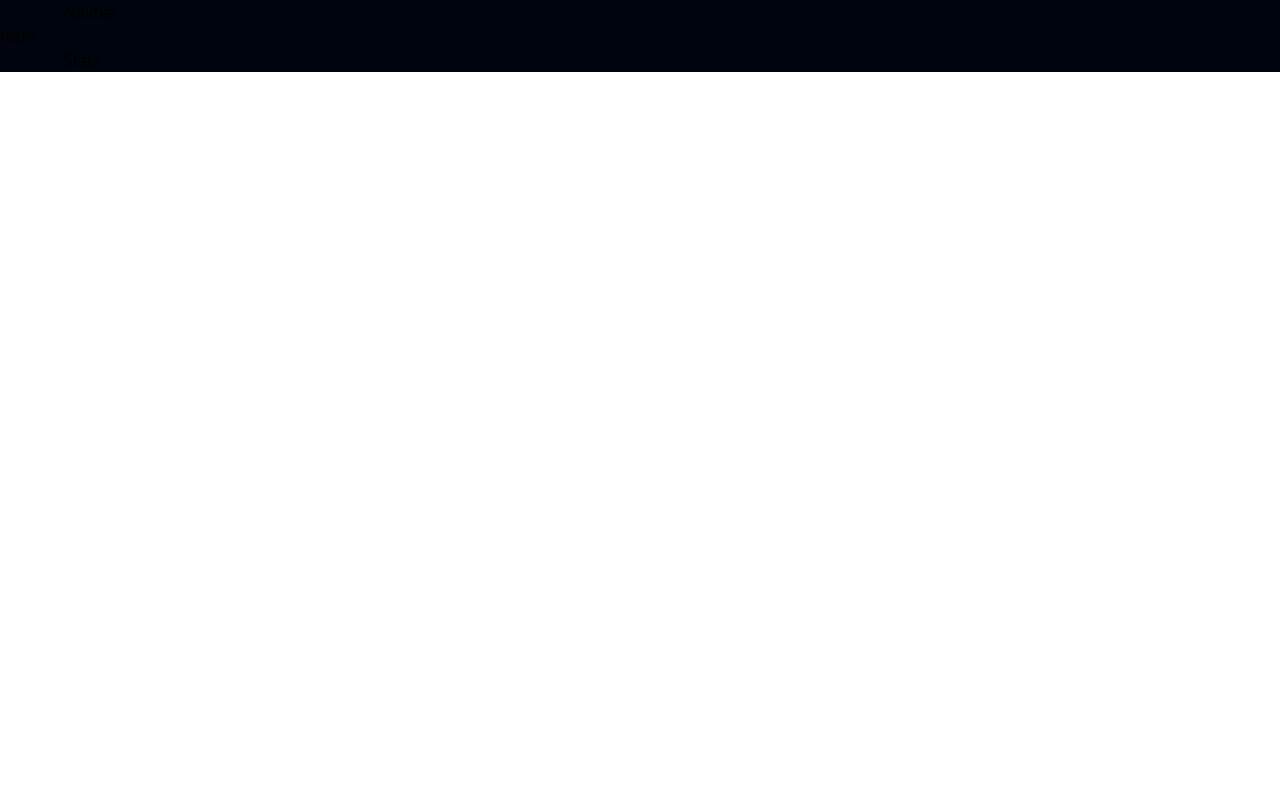
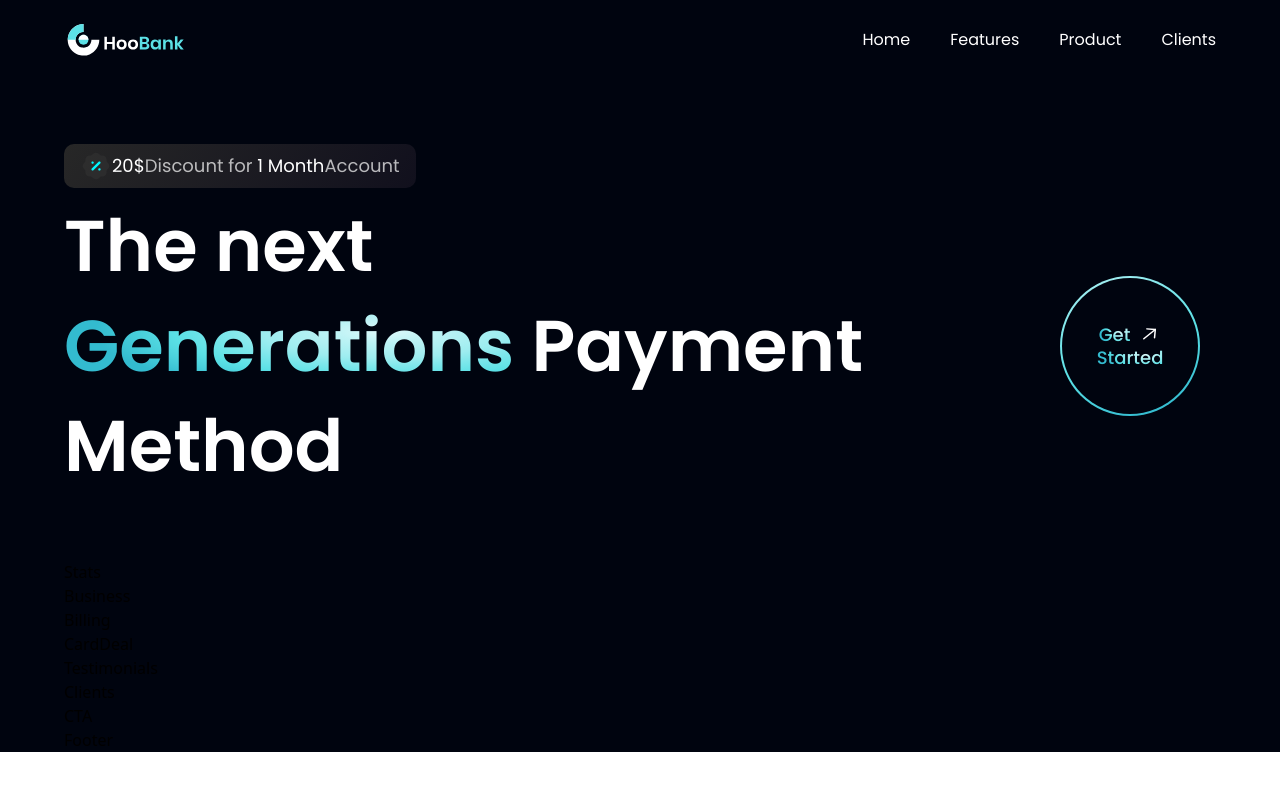
Before and after one commit to STYersonH/Bank-modern-app, a React (Vite) app: page / in a window 1280 px wide. Shown: the top 790 px of the page. Built offline with nearby package versions, Linux system fonts and the light colour scheme.

Commit message:
adding circle of get Started ->

```diff
--- a/src/App.jsx
+++ b/src/App.jsx
@@ -1,19 +1,48 @@
 import React from "react";
 import styles from "./style";
+import {
+  Navbar,
+  Billing,
+  CardDeal,
+  Business,
+  Clients,
+  CTA,
+  Stats,
+  Footer,
+  Testimonials,
+  Hero,
+} from "./components";
 
 const App = () => {
   return (
     <div className=" bg-primary w-full overflow-hidden">
       <div className={`${styles.paddingX} ${styles.flexCenter}`}>
-        <div className={`${styles.boxWidth}`}>Navbar</div>
+        {/* Navbar -> <Navbar/>
+            1. Select all word components with ALT
+            2. CTRL + <- and pop <
+            3. CTRL + -> and pop />  */}
+        <div className={`${styles.boxWidth}`}>
+          <Navbar />
+        </div>
       </div>
 
       <div className={`bg-primary ${styles.flexStart}`}>
-        <div className={`${styles.boxWidth}`}>Hero</div>
+        <div className={`${styles.boxWidth}`}>
+          <Hero />
+        </div>
       </div>
 
       <div className={`bg-primary ${styles.paddingX} ${styles.flexStart}`}>
-        <div className={`${styles.boxWidth}`}>Stats</div>
+        <div className={`${styles.boxWidth}`}>
+          <Stats />
+          <Business />
+          <Billing />
+          <CardDeal />
+          <Testimonials />
+          <Clients />
+          <CTA />
+          <Footer />
+        </div>
       </div>
     </div>
   );
--- a/src/components/GetStarted.jsx
+++ b/src/components/GetStarted.jsx
@@ -1,7 +1,32 @@
 import React from "react";
+import styles from "../style";
+import { arrowUp } from "../assets";
 
 const GetStarted = () => {
-  return <div>GetStarted</div>;
+  return (
+    <div
+      className={`${styles.flexCenter} w-[140px] h-[140px] rounded-full bg-blue-gradient p-[2px] cursor-pointer`}
+    >
+      <div
+        className={`${styles.flexCenter} flex-col bg-primary w-[100%] h-[100%] rounded-full`}
+      >
+        <div className={`${styles.flexStart} flex-row`}>
+          <p className="font-poppins font-medium text-[18px] leading-[23px] mr-2">
+            <span className="text-gradient">Get</span>
+          </p>
+          <img
+            src={arrowUp}
+            alt=""
+            className="w-[23px] h-[23px] object-contain"
+          />
+        </div>
+
+        <p className="font-poppins font-medium text-[18px] leading-[23px]">
+          <span className="text-gradient">Started</span>
+        </p>
+      </div>
+    </div>
+  );
 };
 
 export default GetStarted;
--- a/src/components/Hero.jsx
+++ b/src/components/Hero.jsx
@@ -1,7 +1,34 @@
 import React from "react";
+import { discount, robot } from "../assets";
+import styles from "../style";
+import GetStarted from "./GetStarted";
 
-const Hero = () => {
-  return <div>Hero</div>;
-};
+const Hero = () => (
+  <section id="home" className={`flex md:flex-row flex-col ${styles.paddingY}`}>
+    <div
+      className={`flex-1 ${styles.flexStart} flex-col  px-6 xl:px-0 sm:px-16 `}
+    >
+      <div className="flex flex-row items-center py-[6px] px-4 bg-discount-gradient rounded-[10px] mb-2">
+        <img src={discount} alt="discount" className="w-[32px] h-[32px]" />
+        <p className={`${styles.paragraph}`}>
+          <span className="text-white ">20$</span>
+          Discount for {"  "}
+          <span className="text-white ">1 Month</span>
+          Account
+        </p>
+      </div>
+      <div className="flex flex-row justify-between items-center w-full">
+        <h1 className="flex-1 font-poppins font-semibold ss:text-[72px] text-[52px] text-white ss:leading-[100px] leading-[75px]">
+          The next <br className="sm:block hidden" /> {"  "}
+          <span className="text-gradient">Generations</span> {"  "}
+          Payment Method
+        </h1>
+        <div className="ss:flex hidden md:mr-4 mr-0">
+          <GetStarted />
+        </div>
+      </div>
+    </div>
+  </section>
+);
 
 export default Hero;
--- a/src/components/Navbar.jsx
+++ b/src/components/Navbar.jsx
@@ -1,7 +1,61 @@
 import React from "react";
+import { useState } from "react";
+import { close, logo, menu } from "../assets";
+import { navLinks } from "../constants";
 
 const Navbar = () => {
-  return <div>Navbar</div>;
+  // uStSn + TAB
+  const [toggle, setToggle] = useState(false);
+
+  return (
+    <nav className=" w-full flex py-6 justify-between items-center navbar">
+      <img src={logo} alt="hoobank" className="w-[124px] h-[32px]" />
+      <ul className="list-none sm:flex hidden justify-end items-center flex-1">
+        {/* hidden se aplica al usar sm: */}
+        {navLinks.map((nav, index) => (
+          <li
+            key={nav.id}
+            className={`text-white font-poppins font-normal text-[16px] ${
+              index === navLinks.length - 1 ? "mr-0" : "mr-10"
+            }`}
+          >
+            <a href={`#${nav.id}`}>{nav.title}</a>
+          </li>
+        ))}
+      </ul>
+
+      {/* --- in mobile */}
+      {/* flex-1 : abarca el espacio que le queda */}
+      <div className="sm:hidden flex flex-1 justify-end items-center">
+        <img
+          src={toggle ? close : menu}
+          alt="menu"
+          className="w-[28px] h-[28px] object-contain"
+          //set debe usar una version previa del estado : no usar !toggle
+          onClick={() => setToggle((prev) => !prev)}
+        />
+        <div
+          className={`${
+            toggle ? "flex" : "hidden"
+          } p-6 bg-black-gradient absolute top-20 right-0 mx-4 my-2 min-w-[140px] rounded-xl sidebar`}
+        >
+          <ul className="list-none flex flex-col justify-end items-center flex-1">
+            {/* hidden se aplica al usar sm: */}
+            {navLinks.map((nav, index) => (
+              <li
+                key={nav.id}
+                className={`text-white font-poppins font-normal text-[16px] ${
+                  index === navLinks.length - 1 ? "mb-0" : "mb-4"
+                }`}
+              >
+                <a href={`#${nav.id}`}>{nav.title}</a>
+              </li>
+            ))}
+          </ul>
+        </div>
+      </div>
+    </nav>
+  );
 };
 
 export default Navbar;
--- /dev/null
+++ b/src/components/index.js
@@ -0,0 +1,23 @@
+import Navbar from "./Navbar";
+import Billing from "./Billing";
+import CardDeal from "./CardDeal";
+import Business from "./Business";
+import Clients from "./Clients";
+import CTA from "./CTA";
+import Stats from "./Stats";
+import Footer from "./Footer";
+import Testimonials from "./Testimonials";
+import Hero from "./Hero";
+
+export {
+  Navbar,
+  Billing,
+  CardDeal,
+  Business,
+  Clients,
+  CTA,
+  Stats,
+  Footer,
+  Testimonials,
+  Hero,
+};
```
